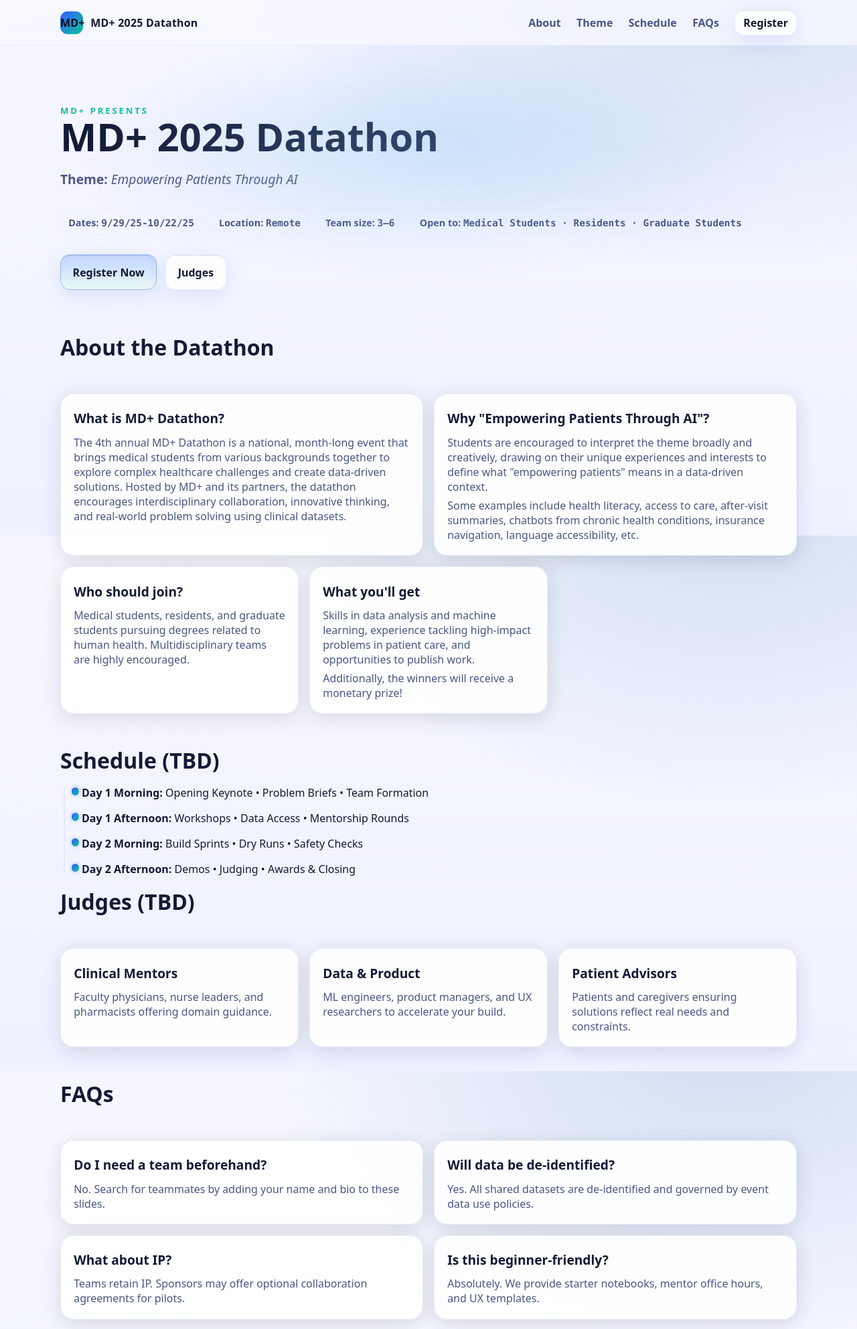
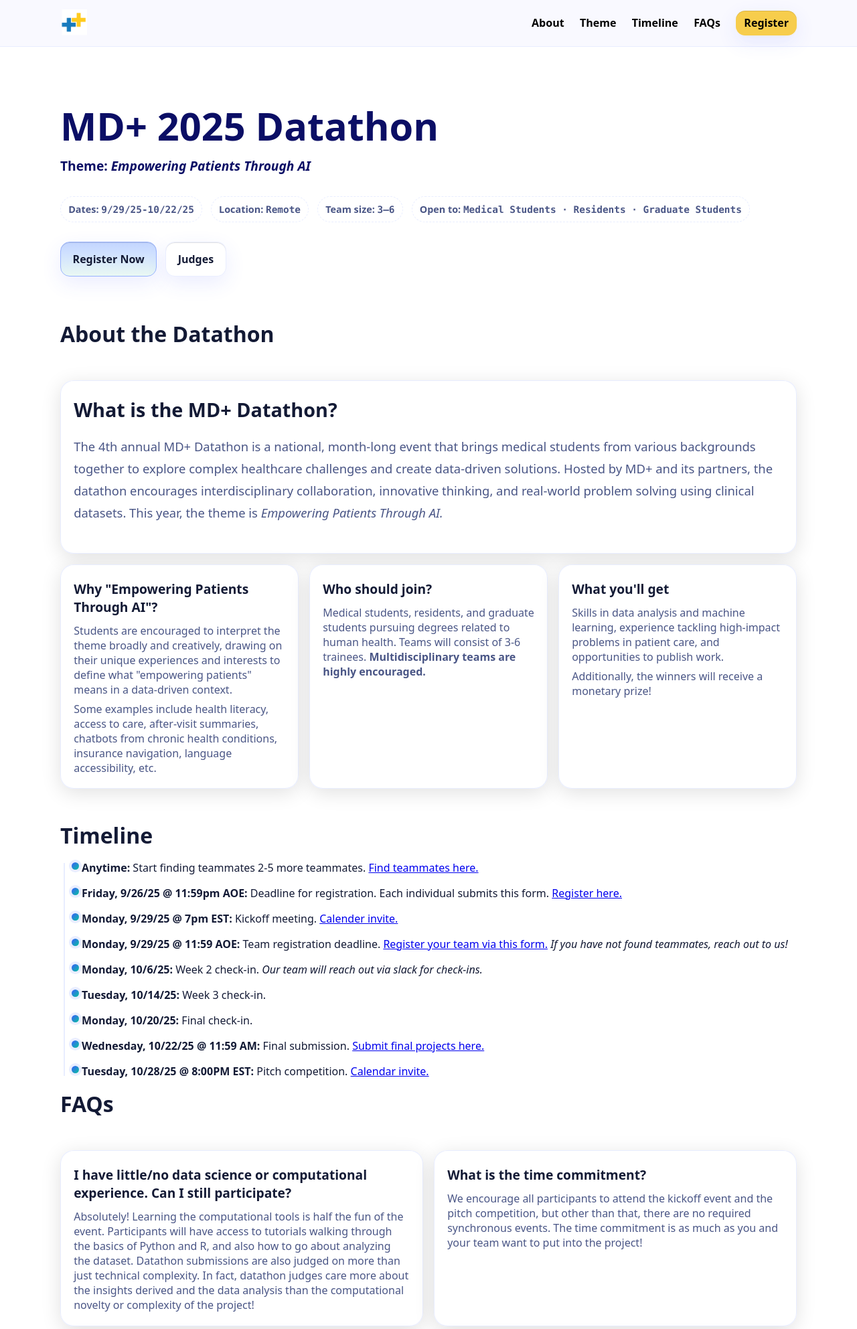
Before and after one commit to MDplusOfficial/MDplusDSAI, a Flask app: page /datathon/2025 in a window 1280 px wide. Shown: the top 1985 px of the page at 67% size. Run offline with Flask 2, Linux system fonts and the light colour scheme.

Commit message:
Update 2025 datathon page

```diff
--- a/app/templates/datathon2025.html
+++ b/app/templates/datathon2025.html
@@ -1,13 +1,9 @@
 <!DOCTYPE html>
 <html lang="en">
-{% set datathon_2025_start_date = "Monday, September 29, 2025" %} {% set
-  datathon_2025_end_date = "Wednesday, October 22, 2025" %} {% set
-  signup_start_date = "Wednesday, September, 10, 2025" %} {% set signup_end_date =
-  "Friday, September 26, 2025" %} {% set judgement_day = "Tuesday, October 28,
-  2025" %}
   <head>
     <link
     rel="icon"
+
     type="image/png"
     href="{{ url_for('static', filename='images/mdplus-logo.png') }}"
   />
@@ -18,14 +14,16 @@
   <meta name="color-scheme" content="light dark" />
   <style>
   :root{
-    --brand: #3b79b8;   /* blue */
-    --accent: #f7cd4c;  /* yellow (sparingly) */
-    --bg: #0e1624;      /* deep navy */
-    --bg-2: #0b1220;    /* deeper navy */
-    --text: #f7f9ff;    /* near-white */
-    --muted: #c8d5ea;   /* soft blue-gray */
-    --card: #111a2e;    /* card surface */
-    --ring: #28446a;    /* borders */
+    --brand:#3b79b8;     /* MDplus blue */
+    --accent:#f7cd4c;    /* MDplus yellow */
+    --main:  #0b0e65;
+    --bg:#ffffff;        /* page */
+    --bg-2:#faf6e5;      /* warm wash */
+    --text:#111826;      /* charcoal */
+    --muted:#2b2b2b;     /* body copy */
+    --ring:#e7e3d2;      /* soft border */
+    --card:#ffffff;      /* card surface */
+    --shadow: 0 10px 30px rgba(17,24,38,.06), 0 2px 10px rgba(17,24,38,.04);
     }
 
     @media (prefers-color-scheme: light) {
@@ -44,10 +42,7 @@
     html, body { height: 100%; }
     body {
       margin: 0; font-family: ui-sans-serif, system-ui, -apple-system, Segoe UI, Roboto, "Helvetica Neue", Arial, "Noto Sans", "Apple Color Emoji", "Segoe UI Emoji";
-      background:
-      radial-gradient(1200px 800px at 85% -10%, rgba(59,121,184,.22), transparent 60%), /* brand blue glow */
-      radial-gradient(900px 600px at -10% 25%, rgba(255,255,255,.06), transparent 55%),  /* soft white glow */
-      linear-gradient(180deg, var(--bg), var(--bg-2));
+      background: white;
     color: var(--text);
     }
 
@@ -56,6 +51,7 @@
 
     /* Header */
     header {
+      color: black;
       position: sticky; top: 0; z-index: 50; backdrop-filter: blur(8px);
       background: color-mix(in oklab, var(--bg) 80%, transparent);
       border-bottom: 1px solid color-mix(in oklab, var(--ring) 60%, transparent);
@@ -63,22 +59,17 @@
     .nav { display: flex; align-items: center; justify-content: space-between; padding: .9rem 0; }
     .brand { display: flex; gap: .7rem; align-items: center; font-weight: 800; letter-spacing: .2px; }
     .brand-badge { width: 34px; height: 34px; border-radius: 11px; background: linear-gradient(135deg, var(--brand), var(--brand-2)); display: grid; place-items: center; color: #0b1020; font-weight: 900; }
-    nav a { color: var(--muted); text-decoration: none; margin-left: 1.2rem; font-weight: 600; }
+    nav a { color: black; text-decoration: none; margin-left: 1.2rem; font-weight: 600; }
     nav a:hover { color: var(--text); }
 
     /* Hero */
     .hero { position: relative; padding: 5.5rem 0 4rem; overflow: clip; }
-    .halo {
-      position: absolute; inset: -30% -20% auto -20%; height: 70vh; pointer-events: none;
-      background: radial-gradient(closest-side, rgba(124,140,255,.23), transparent 60%),
-                  radial-gradient(closest-side, rgba(112,255,212,.18), transparent 55%);
-      filter: blur(40px); opacity: .9;
-      mask: radial-gradient(80% 60% at 50% 40%, #000 60%, transparent 100%);
-    }
     .hero h1 { font-size: clamp(2rem, 4.5vw, 4rem); line-height: 1.05; margin: 0 0 1rem; }
     .hero .kicker { text-transform: uppercase; letter-spacing: .22em; font-size: .82rem; color: var(--brand-2); font-weight: 800; }
-    .hero .sub { color: var(--muted); font-size: clamp(1rem, 1.6vw, 1.2rem); max-width: 60ch; }
-
+    .hero .sub { color: var(--main); font-size: clamp(1rem, 1.6vw, 1.2rem); max-width: 60ch; }
+    .main_title {
+      color:var(--main);
+    }
     .cta-row { display: flex; gap: .8rem; flex-wrap: wrap; margin-top: 1.8rem; }
     .btn { border: 1px solid color-mix(in oklab, var(--ring) 65%, transparent); background: color-mix(in oklab, var(--card) 88%, transparent); color: var(--text); padding: .9rem 1.1rem; border-radius: 14px; font-weight: 700; text-decoration: none; display: inline-flex; align-items: center; gap: .6rem; box-shadow: 0 1px 0 rgba(0,0,0,.12) inset, 0 10px 30px rgba(60,80,255,.10);
       transition: transform .12s ease, background .2s ease, border-color .2s ease; }
@@ -97,7 +88,18 @@
     .card h3 { margin: .2rem 0 .7rem; font-size: 1.2rem; }
     .card p { margin: .4rem 0 0; color: var(--muted); }
 
+    .intro-card h3 {
+  font-size: 1.8rem;
+  margin-bottom: 1.2rem;
+    }
+
+    .intro-card p {
+      font-size: 1.15rem;
+      line-height: 1.8;
+      margin-bottom: 1.5rem;
+    }
     @media (min-width: 720px) {
+      .card.sm-10 {grid-column: span 12; }
       .card.sm-6 { grid-column: span 6; }
       .card.sm-4 { grid-column: span 4; }
     }
@@ -129,15 +131,14 @@
   <header>
     <div class="container nav">
       <div class="brand">
-        <div class="brand-badge">MD+</div>
-        <div>MD+ 2025 Datathon</div>
+        <img src="images/mdplus-logo.png" alt="MDplus logo" style="height:40px; width:auto;">
       </div>
       <nav aria-label="Primary">
         <a href="#about">About</a>
         <a href="#theme">Theme</a>
-        <a href="#schedule">Schedule</a>
+        <a href="#timeline">Timeline</a>
         <a href="#faqs">FAQs</a>
-        <a href="#register" class="btn" style="padding:.45rem .75rem;">Register</a>
+        <a href="#TODO:registration_link" class="btn" style="padding:.45rem .75rem; background-color:#f7cd4c; color:#000; border:none;">Register</a>
       </nav>
     </div>
   </header>
@@ -146,11 +147,10 @@
     <section class="hero">
       <div class="halo" aria-hidden="true"></div>
       <div class="container">
-        <div class="kicker">MD+ presents</div>
-        <h1>MD+ 2025 Datathon</h1>
-        <p class="sub">
+        <h1 class="main_title">MD+ 2025 Datathon </h1>
+        <h2 class="sub">
           <strong>Theme:</strong> <em>Empowering Patients Through AI</em>
-        </p>
+        </h2>
         <div class="pills" role="list">
           <div class="pill" role="listitem">Dates: <span class="mono">9/29/25-10/22/25</span></div>
           <div class="pill" role="listitem">Location: <span class="mono">Remote</span></div>
@@ -158,7 +158,7 @@
           <div class="pill" role="listitem">Open to: <span class="mono"> Medical Students · Residents · Graduate Students</span></div>
         </div>
         <div class="cta-row">
-          <a id="register" href="#" class="btn primary" aria-label="Register for the MD+ 2025 Datathon">Register Now</a>
+          <a id="register" href="#TODO:registration_link" class="btn primary" aria-label="Register for the MD+ 2025 Datathon">Register Now</a>
           <!-- <a href="#prospectus" class="btn" aria-label="Download the datathon prospectus">Prospectus (PDF)</a> -->
           <a href="#judges" class="btn" aria-label="See mentors and judges">Judges</a>
         </div>
@@ -168,15 +168,23 @@
     <section id="about" class="container">
       <h2 class="section-title">About the Datathon</h2>
       <div class="grid">
-        <article class="card sm-6">
-          <h3>What is MD+ Datathon?</h3>
+        <article class="card sm-10 intro-card">
+          <h3>What is the MD+ Datathon?</h3>
           <p>The 4th annual MD+ Datathon is a
             national, month-long event that brings medical students from various backgrounds
             together to explore complex healthcare challenges and create data-driven solutions.
             Hosted by MD+ and its partners, the datathon encourages interdisciplinary collaboration,
-            innovative thinking, and real-world problem solving using clinical datasets.  </p>
+            innovative thinking, and real-world problem solving using clinical datasets. This year,
+            the theme is <em>Empowering Patients Through AI.</em> </p>
+            <!-- <p>
+              You will be provided datasets (e.g., electronic health record data) and are then asked to
+              identify an <b>addressible problem</b> (e.g., patients are readmitted soon after discharge)
+              to explore by <b>analyzing the dataset</b> (e.g., a survival analysis identifying risk factors for
+              early readmission, or an interpretable ML model predicting readmission probability based on patient data)
+              to create an <b>actionable recommendation or product</b> (e.g., targeted follow-up protocols, medication
+              reconciliation programs, or patient education initiatives to reduce readmission rates).</p> -->
         </article>
-        <article class="card sm-6">
+        <article class="card sm-4">
           <h3>Why "Empowering Patients Through AI"?</h3>
           <p> Students are encouraged to interpret the theme broadly and creatively, drawing on their
             unique experiences and interests to define what "empowering patients" means in a data-driven context.
@@ -185,7 +193,7 @@
         </article>
         <article class="card sm-4">
           <h3>Who should join?</h3>
-          <p>Medical students, residents, and graduate students pursuing degrees related to human health. Multidisciplinary teams are highly encouraged.</p>
+          <p>Medical students, residents, and graduate students pursuing degrees related to human health. Teams will consist of 3-6 trainees. <b>Multidisciplinary teams are highly encouraged.</b></p>
         </article>
         <article class="card sm-4">
           <h3>What you'll get</h3>
@@ -198,64 +206,107 @@
       </div>
     </section>
 
-    <section id="schedule" class="container">
-      <h2 class="section-title">Schedule (TBD)</h2>
-      <ol class="timeline" aria-label="Two-day schedule">
+    <section id="timeline" class="container">
+      <h2 class="section-title">Timeline</h2>
+      <ol class="timeline" aria-label="Timeline">
         <li class="tl-item"><span class="dot" aria-hidden="true"></span>
-          <strong>Day 1 Morning:</strong> Opening Keynote • Problem Briefs • Team Formation
+          <strong>Anytime:</strong> Start finding teammates 2-5 more teammates. <a href="#TODO:team_formation_slides">Find teammates here.</a>
         </li>
         <li class="tl-item"><span class="dot" aria-hidden="true"></span>
-          <strong>Day 1 Afternoon:</strong> Workshops • Data Access • Mentorship Rounds
+          <strong>Friday, 9/26/25 @ 11:59pm AOE:</strong> Deadline for registration. Each individual submits this form. <a href="#TODO:registration_link">Register here.</a>
         </li>
         <li class="tl-item"><span class="dot" aria-hidden="true"></span>
-          <strong>Day 2 Morning:</strong> Build Sprints • Dry Runs • Safety Checks
+          <strong>Monday, 9/29/25 @ 7pm EST:</strong> Kickoff meeting. <a href="#TODO:gcal_link_kickoff">Calender invite.</a>
         </li>
         <li class="tl-item"><span class="dot" aria-hidden="true"></span>
-          <strong>Day 2 Afternoon:</strong> Demos • Judging • Awards &amp; Closing
+          <strong>Monday, 9/29/25 @ 11:59 AOE:</strong> Team registration deadline. <a href="#TODO:team_formation_link">Register your team via this form.</a> <em>If you have not found teammates, reach out to us!</em>
+        </li>
+        <li class="tl-item"><span class="dot" aria-hidden="true"></span>
+          <strong>Monday, 10/6/25:</strong> Week 2 check-in. <em>Our team will reach out via slack for check-ins.</em>
+        </li>
+        <li class="tl-item"><span class="dot" aria-hidden="true"></span>
+          <strong>Tuesday, 10/14/25: </strong> Week 3 check-in.
+        </li>
+        <li class="tl-item"><span class="dot" aria-hidden="true"></span>
+          <strong>Monday, 10/20/25: </strong> Final check-in.
+        </li>
+        <li class="tl-item"><span class="dot" aria-hidden="true"></span>
+          <strong>Wednesday, 10/22/25 @ 11:59 AM: </strong> Final submission. <a href="#TODO:final_project_link">Submit final projects here.</a>
+        </li>
+        <li class="tl-item"><span class="dot" aria-hidden="true"></span>
+          <strong>Tuesday, 10/28/25 @ 8:00PM EST: </strong> Pitch competition. <a href="#TODO:gcal_link_pitch">Calendar invite.</a>
         </li>
       </ol>
+    </section>
+
+
+    <section id="faqs" class="container">
+      <h2 class="section-title">FAQs</h2>
+      <div class="grid">
+        <!-- <article class="card sm-6">
+          <h3>Can I find my own dataset to use?</h3>
+          <p>Yes! Just let us know via slack.</p>
+        </article> -->
+        <article class="card sm-6">
+          <h3>I have little/no data science or computational experience. Can I still participate?</h3>
+          <p>Absolutely! Learning the computational tools is half the fun of the event. Participants will
+            have access to tutorials walking through the basics of Python and R, and also how to go about
+            analyzing the dataset. Datathon submissions are also judged on more than just technical complexity.
+            In fact, datathon judges care more about the insights derived and the data analysis than the
+            computational novelty or complexity of the project!
+          </p>
+        </article>
+        <article class="card sm-6">
+          <h3>What is the time commitment?</h3>
+          <p>We encourage all participants to attend the kickoff event and the pitch competition, but other than that,
+            there are no required synchronous events. The time commitment is as much as you and your team want to put into the project!
+          </p>
+        </article>
+        <!-- <article class="card sm-6">
+          <h3>What are we actually doing in the datathon?</h3>
+          <p>
+            You will be provided datasets (e.g., electronic health record data) and are then asked to
+            identify an <b>addressible problem</b> (e.g., patients are readmitted soon after discharge)
+            to explore by <b>analyzing the dataset</b> (e.g., a survival analysis identifying risk factors for
+            early readmission, or an interpretable ML model predicting readmission probability based on patient data)
+            to create an <b>actionable recommendation or product</b> (e.g., targeted follow-up protocols, medication
+            reconciliation programs, or patient education initiatives to reduce readmission rates).</p>
+        </article> -->
+        <article class="card sm-6">
+          <h3>What is the final product we are submitting?</h3>
+          <p>Your team will submit a 1-2 page report of your findings along with the code you used.
+          </p>
+
+        </article>
+        <article class="card sm-6">
+          <h3>Do I need a team beforehand?</h3>
+          <p>No. Search for teammates by adding your name and bio to these slides.</p>
+        </article>
+        <article class="card sm-6">
+          <h3>Can I see previous examples of projects?</h3>
+          <p>Yes! Last year, our theme was "Responsible Generative AI," and all teams had the option to
+            publish an abstract-version of their findings in PRISM's special edition journal. <a href="https://carolinaprism.unc.edu/current-issue/">Read the work here.</a> </p>
+        </article>
+      </div>
     </section>
 
     <section id="judges" class="container">
       <h2 class="section-title">Judges (TBD)</h2>
       <div class="grid">
         <article class="card sm-4">
-          <h3>Clinical Mentors</h3>
-          <p>Faculty physicians, nurse leaders, and pharmacists offering domain guidance.</p>
+          <h3>Clinical Experts</h3>
+          <!-- <p></p> -->
         </article>
         <article class="card sm-4">
-          <h3>Data &amp; Product</h3>
-          <p>ML engineers, product managers, and UX researchers to accelerate your build.</p>
+          <h3>AI &amp; Data Experts</h3>
+          <!-- <p>ML engineers, product managers, and UX researchers to accelerate your build.</p> -->
         </article>
         <article class="card sm-4">
-          <h3>Patient Advisors</h3>
-          <p>Patients and caregivers ensuring solutions reflect real needs and constraints.</p>
+          <h3>Patients</h3>
+          <!-- <p>Patients and caregivers ensuring solutions reflect real needs and constraints.</p> -->
         </article>
       </div>
     </section>
-
-    <section id="faqs" class="container">
-      <h2 class="section-title">FAQs</h2>
-      <div class="grid">
-        <article class="card sm-6">
-          <h3>Do I need a team beforehand?</h3>
-          <p>No. Search for teammates by adding your name and bio to these slides.</p>
-        </article>
-        <article class="card sm-6">
-          <h3>Will data be de‑identified?</h3>
-          <p>Yes. All shared datasets are de‑identified and governed by event data use policies.</p>
-        </article>
-        <article class="card sm-6">
-          <h3>What about IP?</h3>
-          <p>Teams retain IP. Sponsors may offer optional collaboration agreements for pilots.</p>
-        </article>
-        <article class="card sm-6">
-          <h3>Is this beginner‑friendly?</h3>
-          <p>Absolutely. We provide starter notebooks, mentor office hours, and UX templates.</p>
-        </article>
-      </div>
-    </section>
-
     <section class="container" aria-labelledby="partners-title">
       <h2 id="partners-title" class="section-title">Partners &amp; Sponsors</h2>
       <div class="grid">
@@ -280,29 +331,30 @@
           Questions? Reach out to one of our VPs of AI & Data:
           <ul style="list-style:none; margin:0; padding:0;">
             <li>
-              <a href="mailto:alice.smith@example.com"
+              <a href="mailto:emily.leventhal@icahn.mssm.edu"
                  style="color:var(--text); text-decoration:none; border-bottom:1px dotted var(--ring);">
-                Emily Leventhal (emily.leventhal@icahn.mssm.edu)
+                Emily Leventhal
               </a>
             </li>
             <li>
-              <a href="mailto:bob.jones@example.com"
+              <a href="mailto:sahil.suresh@tufts.edu"
                  style="color:var(--text); text-decoration:none; border-bottom:1px dotted var(--ring);">
-                Sahil Suresh (sahil.suresh@tufts.edu)
+                Sahil Suresh
               </a>
             </li>
             <li>
-              <a href="mailto:carol.lee@example.com"
+              <a href="mailto:Bhavana.Kunisetty@bcm.edu"
                  style="color:var(--text); text-decoration:none; border-bottom:1px dotted var(--ring);">
-                Bhavana Kunisetty (Bhavana.Kunisetty@bcm.edu)
+                Bhavana Kunisetty
               </a>
             </li>
           </ul>
         </div>
-        <!-- <div class="muted" style="margin-top:.4rem;">Code of Conduct • Privacy • Terms</div> -->
       </div>
       <div class="foot-col">
-        <div class="muted">Follow: <a href="#" style="color:var(--text); text-decoration:none;">X</a> · <a href="#" style="color:var(--text); text-decoration:none;">LinkedIn</a> · <a href="#" style="color:var(--text); text-decoration:none;">GitHub</a></div>
+        <div class="muted">Follow:
+          <a href="https://www.linkedin.com/company/mdplusplus" style="color:var(--text); text-decoration:none;">LinkedIn</a> ·
+          <a href="https://www.instagram.com/mdplus__" style="color:var(--text); text-decoration:none;">Instagram</a></div>
       </div>
     </div>
   </footer>
```
Lines whose indentation alone changed are shown as unchanged.
